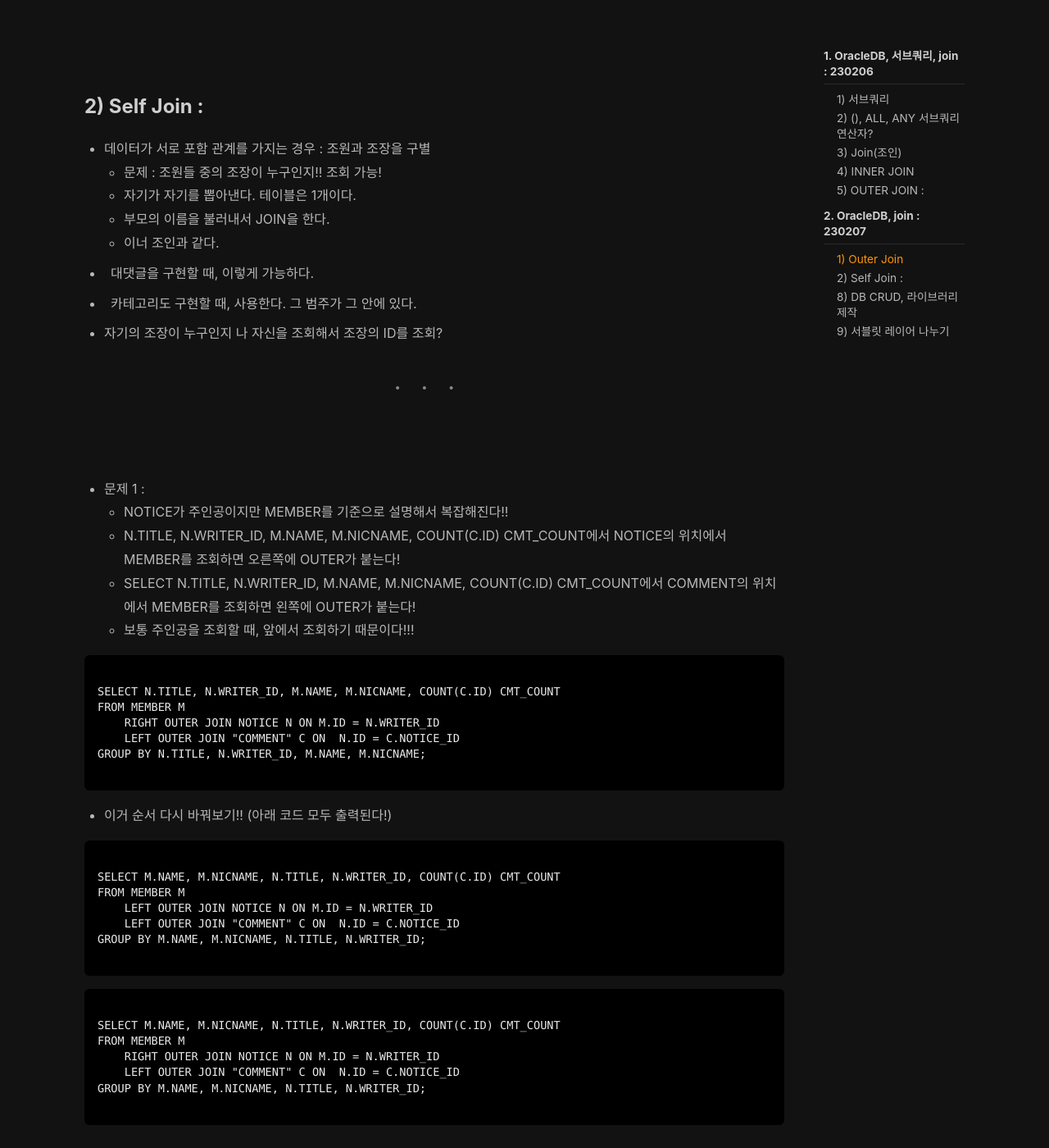
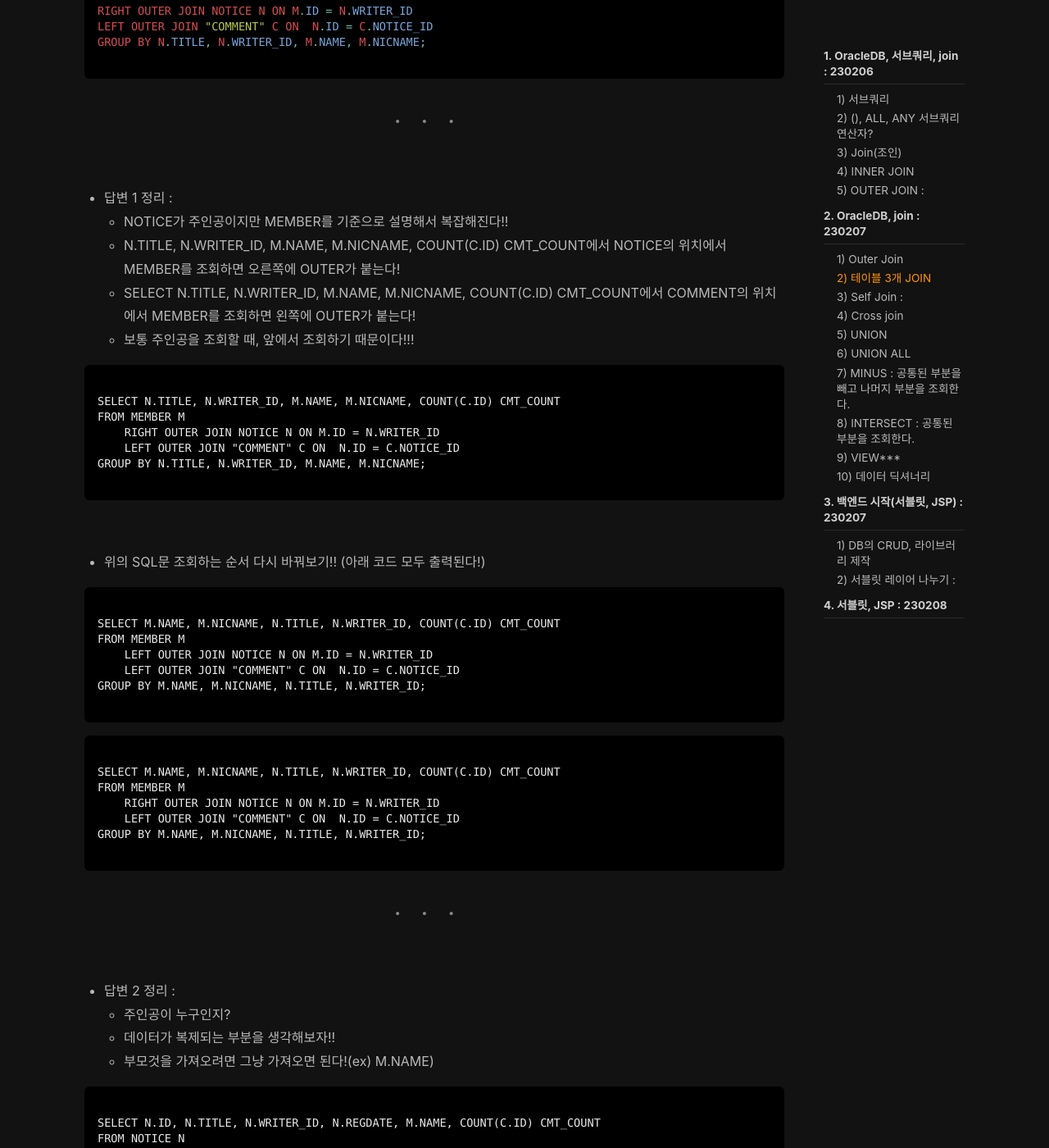
Before and after one commit to wogjs0911/wogjs0911.github.io, a Jekyll site: the page built from _posts/2023-02-06-Week11 Day1,2,3.md, in a window 1280 px wide and 1400 px high, scrolled down 6698 px. Shown: the whole window at 82% size. Built offline with Jekyll 4.4.1, drawn with Linux system fonts in a browser that asks for light colours; nearby versions of some CDN libraries; comment, search, counter and statistics services are not loaded; some of the changed text lies outside the part shown.

Commit message:
week11 day2_2

````diff
--- a/_posts/2023-02-06-Week11 Day1,2,3.md
+++ b/_posts/2023-02-06-Week11 Day1,2,3.md
@@ -221,9 +221,11 @@
 - 멤버 목록을 뽑고자 하는데 Count가 껴져 있는 형태이다.
 - 글을 안 쓴 회원도 다 나오게 해야 한다.
 
+---
 
-<br>
-- 테이블 3개 붙이기!
+<br><br>
+
+### 2) 테이블 3개 JOIN
 	- 하지만, 테이블을 추가해줄 때 , 테이블 명이 예약어 일경우 더블코테이션을 사용한다!
 	- 부모것을 가져오려면 그냥 가져오면 된다!(ex) M.NAME)
 	- CONTENT는 GROUP BY에 묶을 수 없다. 목록에서 내용을 쓸 이유가 없기 때문에!
@@ -245,7 +247,7 @@
 
 ```
 
-- 실습 코드(나) :
+- 실습 코드(내가) :
 
 ```java
 
@@ -262,28 +264,8 @@
 ```
 
 ---
-
-<br><br>
-### 2) Self Join :
-
-- 데이터가 서로 포함 관계를 가지는 경우 : 조원과 조장을 구별
-	- 문제 : 조원들 중의 조장이 누구인지!! 조회 가능!
-	- 자기가 자기를 뽑아낸다. 테이블은 1개이다.
-	- 부모의 이름을 불러내서 JOIN을 한다.
-	- 이너 조인과 같다.
-
-- 대댓글을 구현할 때, 이렇게 가능하다.
-
-- 카테고리도 구현할 때, 사용한다. 그 범주가 그 안에 있다.
-
-- 자기의 조장이 누구인지 나 자신을 조회해서 조장의 ID를 조회?
-
-
----
-
-<br><br>
-
-- 문제 1 :
+<br>
+- 답변 1 정리 :
 	- NOTICE가 주인공이지만 MEMBER를 기준으로 설명해서 복잡해진다!!
 	- N.TITLE, N.WRITER_ID, M.NAME, M.NICNAME, COUNT(C.ID) CMT_COUNT에서 NOTICE의 위치에서 MEMBER를 조회하면 오른쪽에 OUTER가 붙는다!
 	- SELECT N.TITLE, N.WRITER_ID, M.NAME, M.NICNAME, COUNT(C.ID) CMT_COUNT에서 COMMENT의 위치에서 MEMBER를 조회하면 왼쪽에 OUTER가 붙는다!
@@ -299,7 +281,8 @@
 
 ```
 
-- 이거 순서 다시 바꿔보기!! (아래 코드 모두 출력된다!)
+<br>
+- 위의 SQL문 조회하는 순서 다시 바꿔보기!! (아래 코드 모두 출력된다!)
 
 ```
 
@@ -324,13 +307,11 @@
 
 ---
 
-<br><br>
-- 문제 2 :
-- 주인공이 누구인지?
-- 데이터가 복제되는 부분을 생각해보자!!
-
-
-- 부모것을 가져오려면 그냥 가져오면 된다!(ex) M.NAME)
+<br>
+- 답변 2  정리 :
+	- 주인공이 누구인지?
+	- 데이터가 복제되는 부분을 생각해보자!!
+	- 부모것을 가져오려면 그냥 가져오면 된다!(ex) M.NAME)
 
 ```
 
@@ -344,38 +325,66 @@
 
 - CONTENT는 GROUP BY에 묶을 수 없다. 목록에서 내용을 쓸 이유가 없기 때문에!
 
-- 멤버가 주인공(대부분의 데이터를 조회하여 출력하는 부분)이라서 이게 핵심이다!
-- 보스가 없는 사람도 같이 출력해줘야한다. left outer를 해주어야 한다. left outer는 왼쪽에 outer가 생긴다.
-- 참조가 참조를 하고 댓글이 댓글을 사원이 사원을 참조할 때 사용한다!
+
+---
+
+<br>
+### 3) Self Join :
+
+- 데이터가 서로 포함 관계를 가지는 경우 : 조원과 조장을 구별
+	- 문제 : 조원들 중의 조장이 누구인지!! 조회 가능!
+	- 자기가 자기를 뽑아낸다. 테이블은 1개이다.
+	- 부모의 이름을 불러내서 JOIN을 한다.
+	- 이너 조인과 같다.
+
+- 대댓글을 구현할 때, 이렇게 가능하다.
+
+- 카테고리도 구현할 때, 사용한다. 그 범주가 그 안에 있다.
+
+- 자기의 조장이 누구인지 나 자신을 조회해서 조장의 ID를 조회?
+
+
 
 ```
 SELECT M.ID, M.NAME, B.BOSS_ID, B.NAME
 FROM MEMBER M
 LEFT JOIN MEMBER B ON M.BOSS_ID = B.ID;
 ```
+- 멤버가 주인공(대부분의 데이터를 조회하여 출력하는 부분)이라서 이게 핵심이다!
+- 보스가 없는 사람도 같이 출력해줘야한다. left outer를 해주어야 한다. left outer는 왼쪽에 outer가 생긴다.
+- 참조가 참조를 하고 댓글이 댓글을 사원이 사원을 참조할 때 사용한다!
 
 
+---
+
+<br>
+### 4) Cross join
+
+- 멤버 테이블과 코멘트 테이블의 곱이다.
+
+```
+
+SELECT * FROM MEMBER CROSS JOIN "COMMENT";
+
+```
 
 
-- Cross join : 멤버 테이블과 코멘트 테이블의 곱이다.
-SELECT * FROM MEMBER CROSS JOIN "COMMENT";
-
-
-
-
-
-
-
-- UNION : UNION은 칼럼이 늘어나지 않고 레코드가 늘어난다!
+<br>
+### 5)  UNION
+- UNION은 칼럼이 늘어나지 않고 레코드가 늘어난다!
 - 이것은 통합 검색에서 쓰인다. 게시글, 과정 등 2개를 통합해서 검색할 때, 이용한다!
 - 하지만, 이것을 이용하기 위해서는 칼럼 수를 맞추어줘야 한다.
 
-- 게시글 제목에서 재영의 '재'를 검색하면 검색되는 것
+<br>
+- 문제 : 게시글 제목에서 재영의 '재'를 검색하면 검색되는 것
 
 ```
+
 SELECT * FROM NOTICE WHERE TITLE LIKE '%안%';
+
 ```
 
+<br>
 - 칼럼 수 맞춰 주기, 상수를 붙여주기!(어디서 데이터를 가져오는지 몰라서!) : '~' TYPE
 
 ```
@@ -388,12 +397,14 @@
 SELECT 'COMMENT' TYPE, ID, CONTENT FROM "COMMENT" WHERE CONTENT LIKE '%재%';
 ```
 
+<br>
 - 하지만, 레코드의 값들이 다 같다면, 중복된 값은 생략된다.
 
 ---
 
+
 <br>
-- 2. UNION ALL
+### 6) UNION ALL
 - 또한, 중복된 값을 같이 출력해주고 싶다면, ~~을 이용해서 가능하다.
 
 ```
@@ -402,14 +413,13 @@
 SELECT 'COMMENT' TYPE, ID, CONTENT FROM "COMMENT" WHERE CONTENT LIKE '%재%';
 ```
 
-- 보통 UNION을 쓸 때는 TYPE을 써주기 때문에 겹치는 경우가 적다.
+- 하지만, 보통, UNION을 쓸 때는 TYPE을 써주기 때문에 겹치는 경우가 적다.
 
 
 
 
-
-
-- 3. MINUS : 공통된 부분을 빼고 나머지 부분을 조회한다.
+<br>
+### 7) MINUS : 공통된 부분을 빼고 나머지 부분을 조회한다.
 
 ```
 SELECT ID, TITLE FROM NOTICE WHERE TITLE LIKE '%재%'
@@ -427,8 +437,8 @@
 
 
 
-
-- 4. INTERSECT : 공통된 부분을 조회한다.
+<br>
+### 8) INTERSECT : 공통된 부분을 조회한다.
 
 ```
 SELECT ID, TITLE FROM NOTICE WHERE TITLE LIKE '%재%'
@@ -437,11 +447,10 @@
 ```
 
 
-
-
-
-- [VIEW]***
+<br>
+### 9) VIEW***
 - DB : 각자 가져가지말고 같이 쓰자! 동시성, 중복을 제거하기 위해서 나눠놨다.
+- 이렇게 잘게 나눠 놓은 것을 다시 합치는 작업을 한다!
 
 ```
 
@@ -465,16 +474,16 @@
 - 1개의 테이블을 사용할 때, 1개의 테이블에서 가리고 싶은 경우, VIEW로 따로 만들어 준다!
 - 사용자 별로 허락된 테이블을 보여주고 싶을 때!!
 
+---
 
+<br>
+### 10) 데이터 딕셔너리
+- 관리할 목적의 데이터 : 인증 같은 것을 위한 사용자 정보가 필요하다!
 
+- sql에서는 마스터 DB라고 한다. mysql에서는 시스템 DB라고 한다. 오라클에서는 데이터 딕셔너리라고 한다.
 
+- 오라클에서는 실제 TABLE을 가질 수 없고 VIEW만 제공한다.(DBA용, USER용: 현재 사용자용, 모든 이용자용)
 
-
-
-- [데이터 딕셔너리]
-- 관리할 목적의 데이터 : 인증 같은 것을 위한 사용자 정보가 필요하다!
-- sql에서는 마스터 DB라고 한다. mysql에서는 시스템 DB라고 한다. 오라클에서는 데이터 딕셔너리라고 한다.
-- 오라클에서는 실제 TABLE을 가질 수 없고 VIEW만 제공한다.(DBA용, USER용: 현재 사용자용, 모든 이용자용)
 - 예전의 도스창에서 썼었다! 그래서 지금은 안쓰고 GUI에서 DB를 사용한다.
 
 ```
@@ -485,25 +494,40 @@
 ```
 
 
-
 ---
 
 <br><br>
-### 8) DB CRUD, 라이브러리 제작
+# 3. 백엔드 시작(서블릿, JSP) : 230207
 
+<br>
+### 1) DB의 CRUD, 라이브러리 제작
 
 - 요즘에는 DB에서 반복적이고 중복을 최대한 적게 해서 설계한다. 즉, 테이블을 하나씩 가져와서 AJAX를 이용하기 때문에  이러한 것들이 가능하다!
 
 ---
 
-<br><br>
-### 9) 서블릿 레이어 나누기
-- view -  service - dao - dto
-- 하지만 사용자 요청하는 곳에서는 db를 쿼리하지 않느다.
-- 사용자 입출력과 업무 로직과 DB쿼리가
-- 협업이 안 된다. 그래서 협업을 위해서 나눠서 코드를 작성한다!
+<br>
+### 2) 서블릿 레이어 나누기 :
+
+#### 1) 레이어 나누는 방법 :
+- mvc -  service - dao - dto
+- 보통, 사용자 요청하는 곳에서는 DB를 쿼리하지 않는다.
+- 사용자 입출력과 업무 로직과 DB쿼리 사용하는 부분을 레이어로 나누기
+
+<br>
+#### 2) 레이어를 나누는 이유?
+- 레이어를 하지 않으면, 협업이 안 된다. 그래서 협업을 위해서 나눠서 코드를 작성한다!
 - ex) 사용자 입출력을 잘하는 사람, 업무를 잘하는 사람 : 결제 모듈을 잘 알고 있는 사람, DB를 잘 작성하는 사람.
 
 <br>
 - 메뉴 데이터를 가져오는 것이 여러 군데라면 집중화가 필요하다! 메뉴 데이터를
 - 따라서 데이터 서비스를 나눠서 만든다!
+
+
+
+
+
+---
+
+<br><br>
+# 4. 서블릿, JSP : 230208
````
